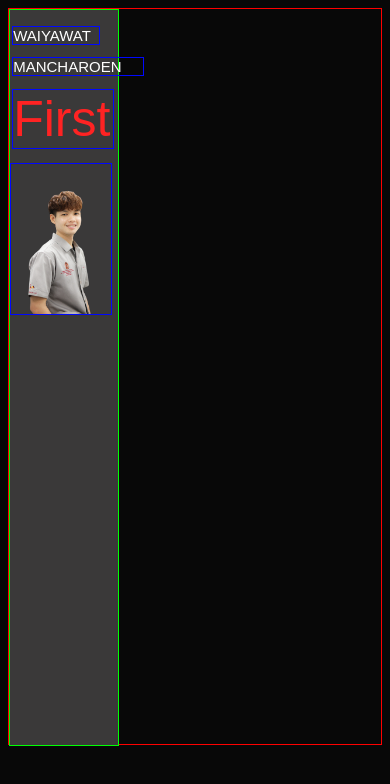
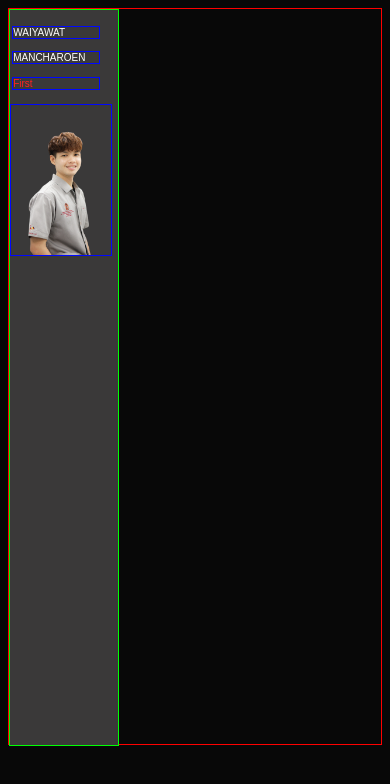
Before and after one commit to firstst1/resume.github.io, a plain HTML site: page index2.html in a window 390 px wide. Drawn offline with Linux system fonts and the light colour scheme.

Commit message:
index2-FIRST

```diff
--- a/styles2.css
+++ b/styles2.css
@@ -54,6 +54,12 @@ body{
                     width: 80%;
                 }
             }
+            @media (max-width: 500px){
+                .my_name{
+                    font-size: 10px;
+                    width: 80%;
+                }
+            }
         .my_lastname{     /*---ชื่อหัวข้อ---*/
             width: 120%;
             border: 1px solid rgb(0, 8, 255);
@@ -87,6 +93,12 @@ body{
                     width: 120%;
                 }
             }
+            @media (max-width: 500px){
+                .my_lastname{
+                    font-size: 10px;
+                    width: 80%;
+                }
+            }
         .my_nickname{     /*---ชื่อหัวข้อ---*/
             width: 100px;
             border: 1px solid rgb(0, 8, 255);
@@ -97,6 +109,42 @@ body{
             margin-left: 2%;
             font-size: 50px;
         }
+            @media (max-width: 1420px){
+                .my_nickname{
+                    font-size: 40px;
+                    width: 80%;
+                }
+            }
+            @media (max-width: 1150px){
+                .my_nickname{
+                    font-size: 30px;
+                    width: 80%;
+                }
+            }
+            @media (max-width: 900px){
+                .my_nickname{
+                    font-size: 25px;
+                    width: 80%;
+                }
+            }
+            @media (max-width: 700px){
+                .my_nickname{
+                    font-size: 20px;
+                    width: 80%;
+                }
+            }
+            @media (max-width: 750px){
+                .my_nickname{
+                    font-size: 15px;
+                    width: 80%;
+                }
+            }
+            @media (max-width: 500px){
+                .my_nickname{
+                    font-size: 10px;
+                    width: 80%;
+                }
+            }
         .my_img{
             border: 1px solid rgb(0, 8, 255);
             background: #3a3939;
```
